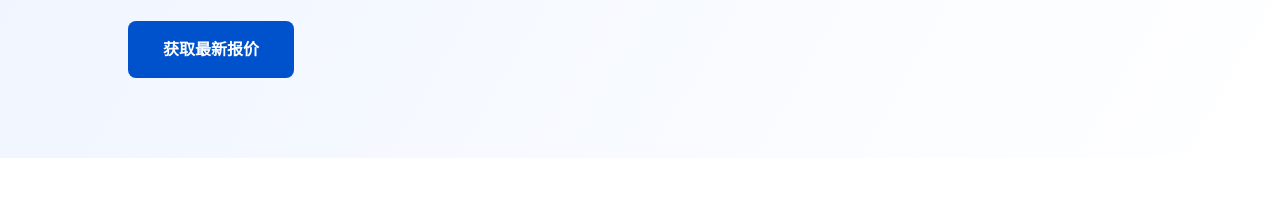
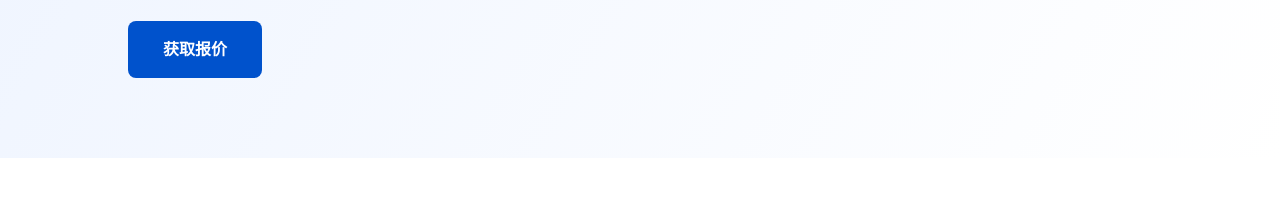
Before and after one commit to wangmouyun/wmqm.com, a plain HTML site: page index.html in a window 1280 px wide. Shown: the part 412-632 px from the top of the page. Drawn offline with Linux system fonts and the light colour scheme.

Commit message:
Update index.html

```diff
--- a/index.html
+++ b/index.html
@@ -190,7 +190,7 @@
             <span class="hero-badge"><i class="fas fa-bolt"></i> 智能电动系统 · 现货供应</span>
             <h1>12.5米-18米<br>电动双飞翼厢体</h1>
             <p>专业提供大尺寸电动双飞翼集装箱租售方案。整合高强度轻量化工艺与智能电动液压技术，适配长途干线及特种运输需求。</p>
-            <a href="tel:15551555378" class="cta-btn">获取最新报价</a>
+            <a href="tel:15551555378" class="cta-btn">获取报价</a>
         </div>
         <div style="flex:1; text-align:center;">
             <i class="fas fa-truck-moving" style="font-size: 180px; color: #d0deee;"></i>
```
